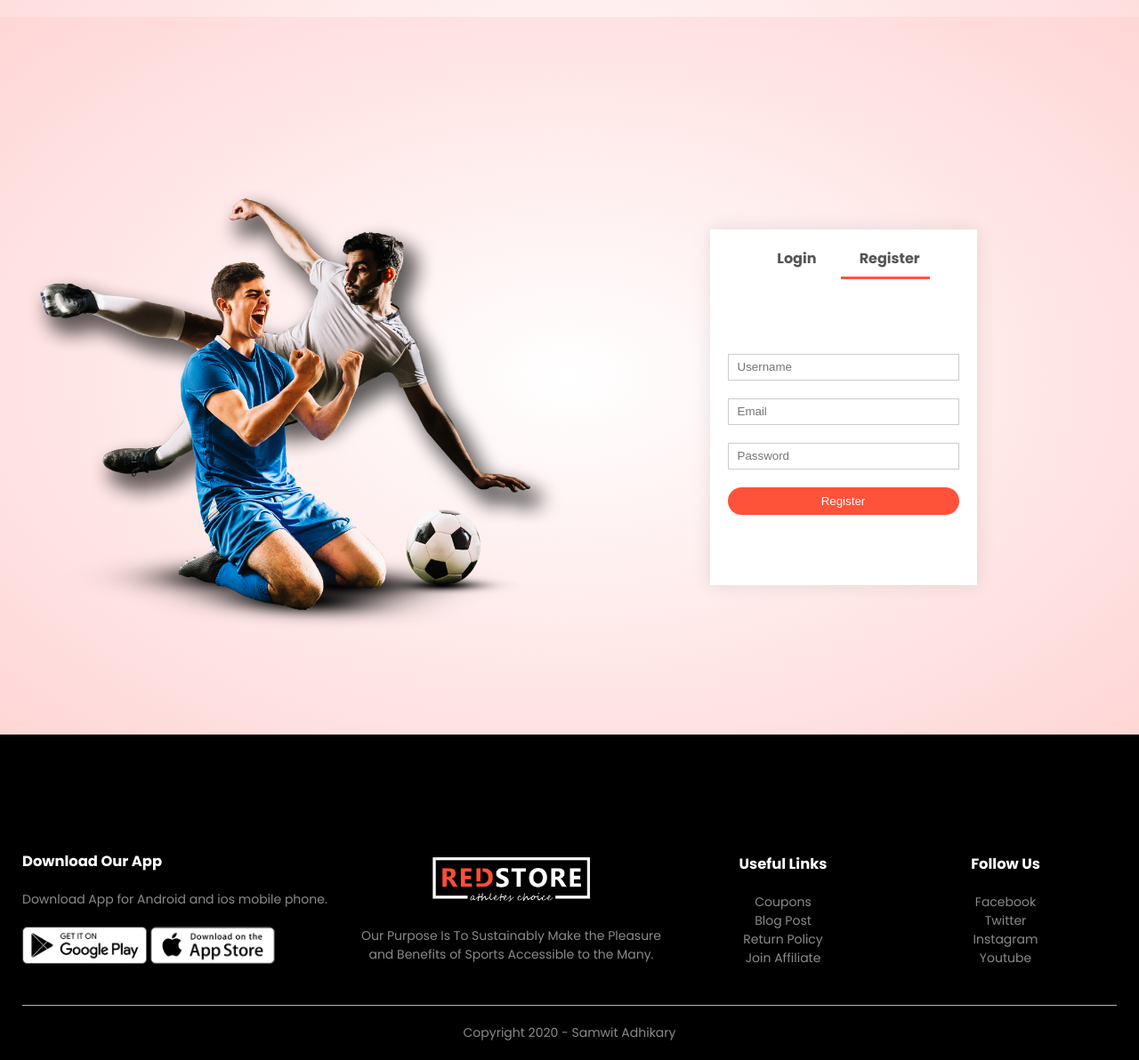
After one commit to imrmysticman/fone-com, a Django app: page /user/account in a window 1280 px wide. The commit adds this page. Shown: the part 321-1513 px from the top of the page at 89% size. Run offline with Django 5.2, Linux system fonts and the light colour scheme.

Commit message:
completed basic designs

```diff
--- /dev/null
+++ b/ecom/customers/urls.py
@@ -0,0 +1,7 @@
+from django.contrib import admin
+from django.urls import path
+from . import views
+urlpatterns = [
+
+    path("account",views.Account,name="account")
+]
--- a/ecom/customers/views.py
+++ b/ecom/customers/views.py
@@ -1,3 +1,5 @@
 from django.shortcuts import render
 
 # Create your views here.
+def Account(request):
+    return render(request,"Account/account_layout.html")
--- a/ecom/ecom/urls.py
+++ b/ecom/ecom/urls.py
@@ -21,7 +21,8 @@ from django.conf import settings
 from django.conf.urls.static import static
 urlpatterns = [
     path('admin/', admin.site.urls),
-    path('', include("products.urls"))
-
+    path('', include("products.urls")),
+    path("user/",include("customers.urls")),
+    path("order/",include("orders.urls")),
 ]
 urlpatterns += static(settings.MEDIA_URL, document_root=settings.MEDIA_ROOT)
--- /dev/null
+++ b/ecom/orders/urls.py
@@ -0,0 +1,7 @@
+from django.contrib import admin
+from django.urls import path
+from . import views
+urlpatterns = [
+
+    path("cart/",views.Cart,name="cart")
+]
--- a/ecom/orders/views.py
+++ b/ecom/orders/views.py
@@ -1,3 +1,5 @@
 from django.shortcuts import render
 
 # Create your views here.
+def Cart(request):
+    return render(request,"Cart/cart_layout.html")
--- a/ecom/products/urls.py
+++ b/ecom/products/urls.py
@@ -5,5 +5,4 @@ urlpatterns = [
     path("index",views.index, name = "index"),
     path("products/",views.ListProducts, name = "products"),
     path("product/id",views.ProductDetail,name="productdetails"),
-    path("cart",views.Cart,name="cart")
 ]
--- a/ecom/products/views.py
+++ b/ecom/products/views.py
@@ -8,5 +8,3 @@ def ListProducts(request):
     return render(request,"ProductList/list_layout.html")
 def ProductDetail(request):
     return render(request,"Products/product_page_layout.html")
-def Cart(request):
-    return render(request,"Cart/cart_layout.html")
--- /dev/null
+++ b/ecom/templates/Account/account_layout.html
@@ -0,0 +1,26 @@
+{% extends "blank_layout.html" %}
+
+{% block content %}
+{% include "Account/account_page.html" %}
+{% endblock content %}
+{% block extra_scripts%}
+
+   <!-- Toggle Form -->
+   <script>
+    var LoginForm = document.getElementById("LoginForm");
+    var RegForm = document.getElementById("RegForm");
+    var Indicator = document.getElementById("Indicator");
+    function register() {
+        RegForm.style.transform = "translatex(0px)";
+        LoginForm.style.transform = "translatex(0px)";
+        Indicator.style.transform = "translateX(100px)";
+
+    }
+    function login() {
+        RegForm.style.transform = "translatex(300px)";
+        LoginForm.style.transform = "translatex(300px)";
+        Indicator.style.transform = "translate(0px)";
+
+    }
+</script>
+{% endblock extra_scripts%}
--- /dev/null
+++ b/ecom/templates/Account/account_page.html
@@ -0,0 +1,32 @@
+{% load static %}
+<div class="account-page">
+    <div class="container">
+        <div class="row">
+            <div class="col-2">
+                <img src="images/image1.png" width="100%">
+            </div>
+            <div class="col-2">
+                <div class="form-container">
+                    <div class="form-btn">
+                        <span onclick="login()">Login</span>
+                        <span onclick="register()">Register</span>
+                        <hr id="Indicator">
+                    </div>
+                    <form id="LoginForm">
+                        <input type="text" placeholder="Username">
+                        <input type="password" placeholder="Password">
+                        <button type="submit" class="btn">Login</button>
+                        <a href="">Forget Password</a>
+                    </form>
+
+                    <form id="RegForm">
+                        <input type="text" placeholder="Username">
+                        <input type="email" placeholder="Email">
+                        <input type="password" placeholder="Password">
+                        <button type="submit" class="btn">Register</button>
+                    </form>
+                </div>
+            </div>
+        </div>
+    </div>
+</div>
--- a/ecom/templates/blank_layout.html
+++ b/ecom/templates/blank_layout.html
@@ -69,4 +69,6 @@
 
 </body>
 
+{% block extra_scripts%}
+{% endblock extra_scripts%}
 </html>
--- a/ecom/templates/menu.html
+++ b/ecom/templates/menu.html
@@ -10,7 +10,7 @@
         <li><a href={% url "products"%}>Products</a></li>
         <li><a href="">About</a></li>
         <li><a href="">Contact</a></li>
-        <li><a href="account.html">Account</a></li>
+        <li><a href={%url "account"%}>Account</a></li>
     </ul>
 </nav>
 <a href={%url "cart"%}><img src={% static "images/cart.png"%} width="30px" height="30px"></a>
```
